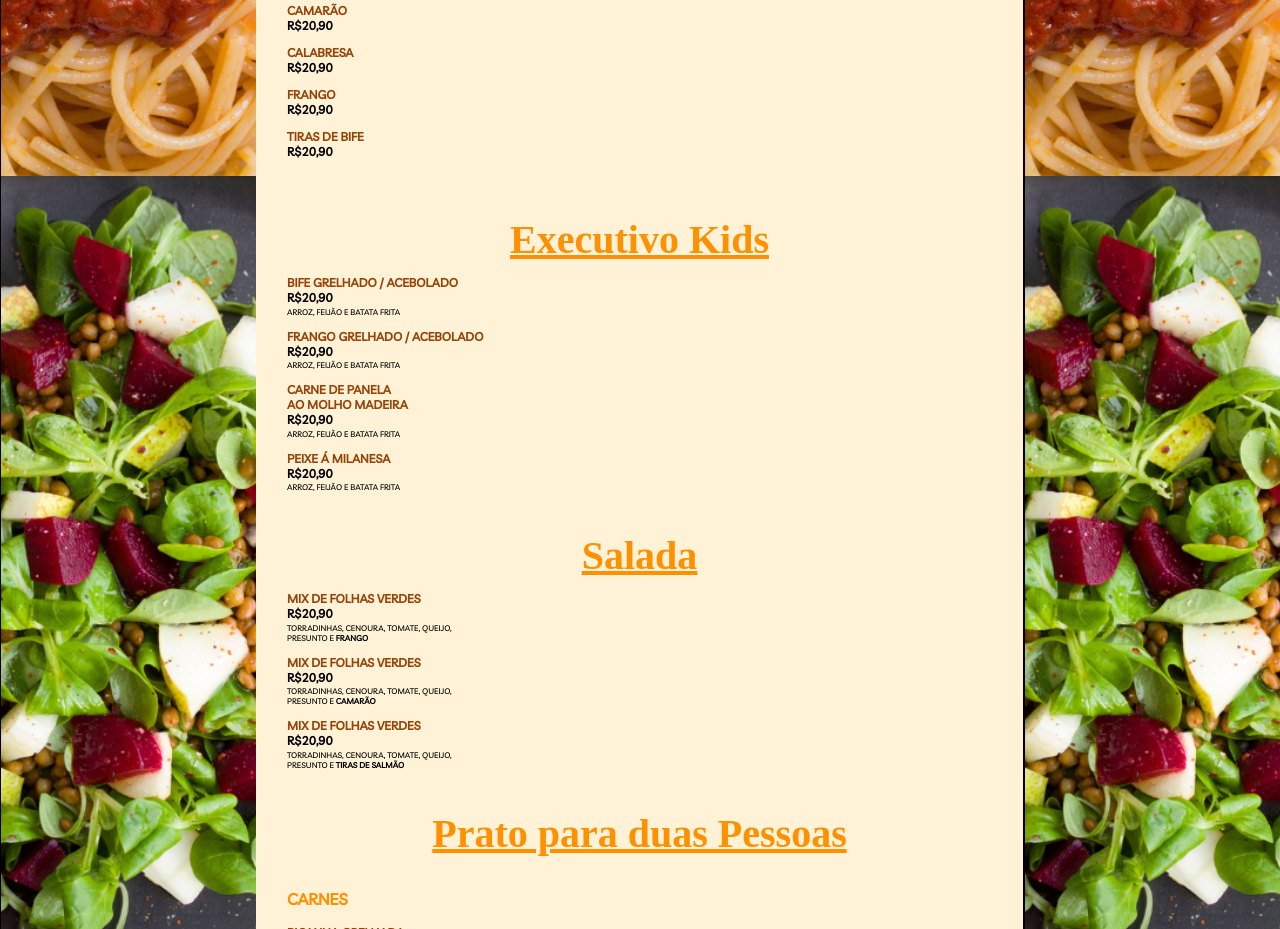
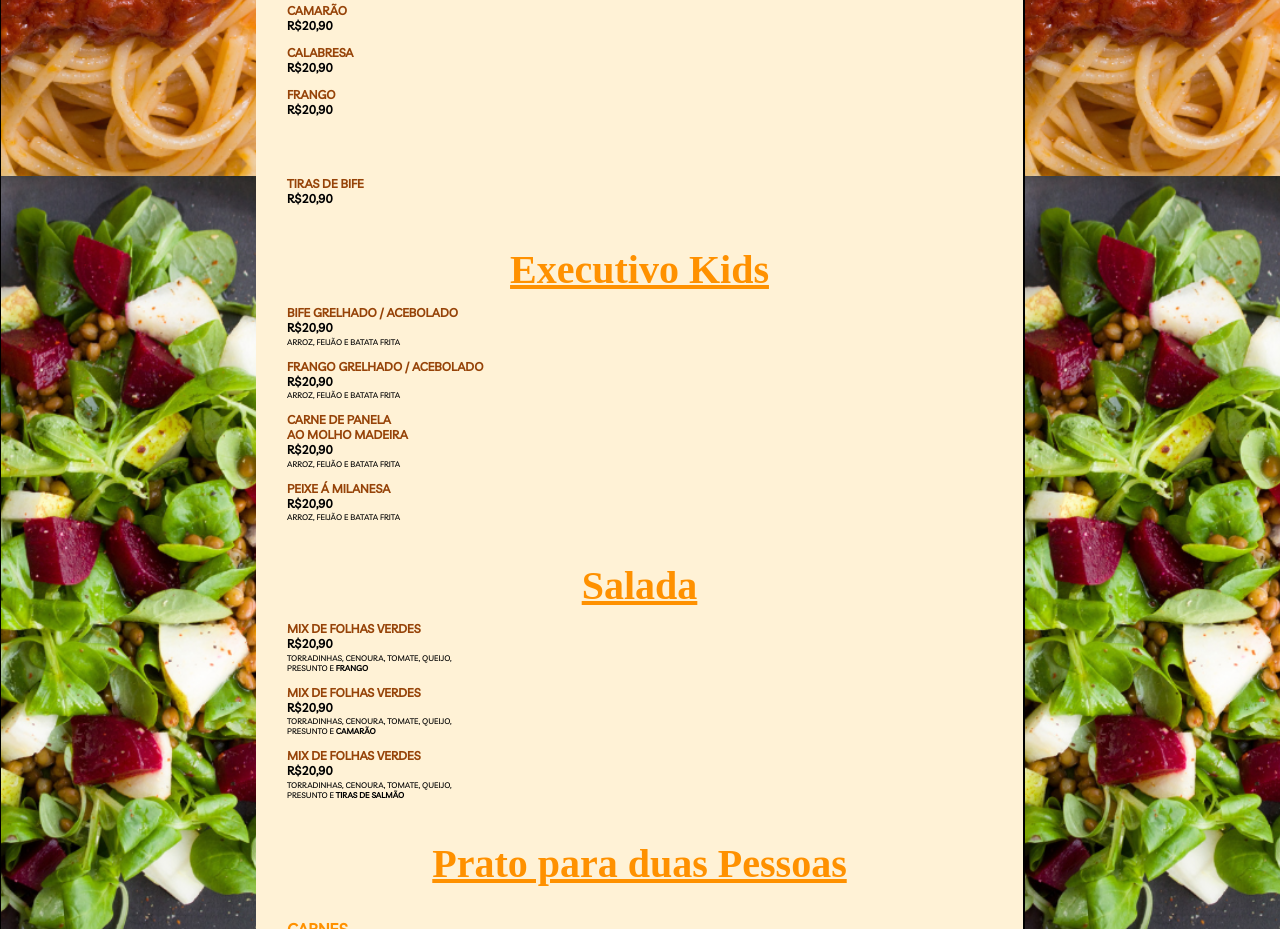
Before and after one commit to ryanpzr/menu-mamma_carmela, a plain HTML site: page docs/index.html in a window 1280 px wide. Shown: the part 2074-3003 px from the top of the page. Drawn offline with Linux system fonts and the light colour scheme; a web font is replaced by a local one.

Commit message:
Update_04_MediaQueryResolution

```diff
--- a/docs/index.html
+++ b/docs/index.html
@@ -124,7 +124,6 @@
             <h3>CAMARÃO<br> <span style="color: black;">R$20,90</span></h3>
             <h3>CALABRESA<br> <span style="color: black;">R$20,90</span></h3>
             <h3>FRANGO<br> <span style="color: black;">R$20,90</span></h3>
-            <h3>TIRAS DE BIFE<br> <span style="color: black;">R$20,90</span></h3>
 
 
 
@@ -136,6 +135,8 @@
     <main class="Page04">
         <div class="main04-left"></div>
         <div class="main-right">
+            <h3 style="margin-top: 0%;">TIRAS DE BIFE<br> <span style="color: black; ">R$20,90</span></h3>
+
             <h1>Executivo Kids</h1>
 
             <h3>BIFE GRELHADO / ACEBOLADO<br> <span style="color: black;">R$20,90</span></h3>
```
